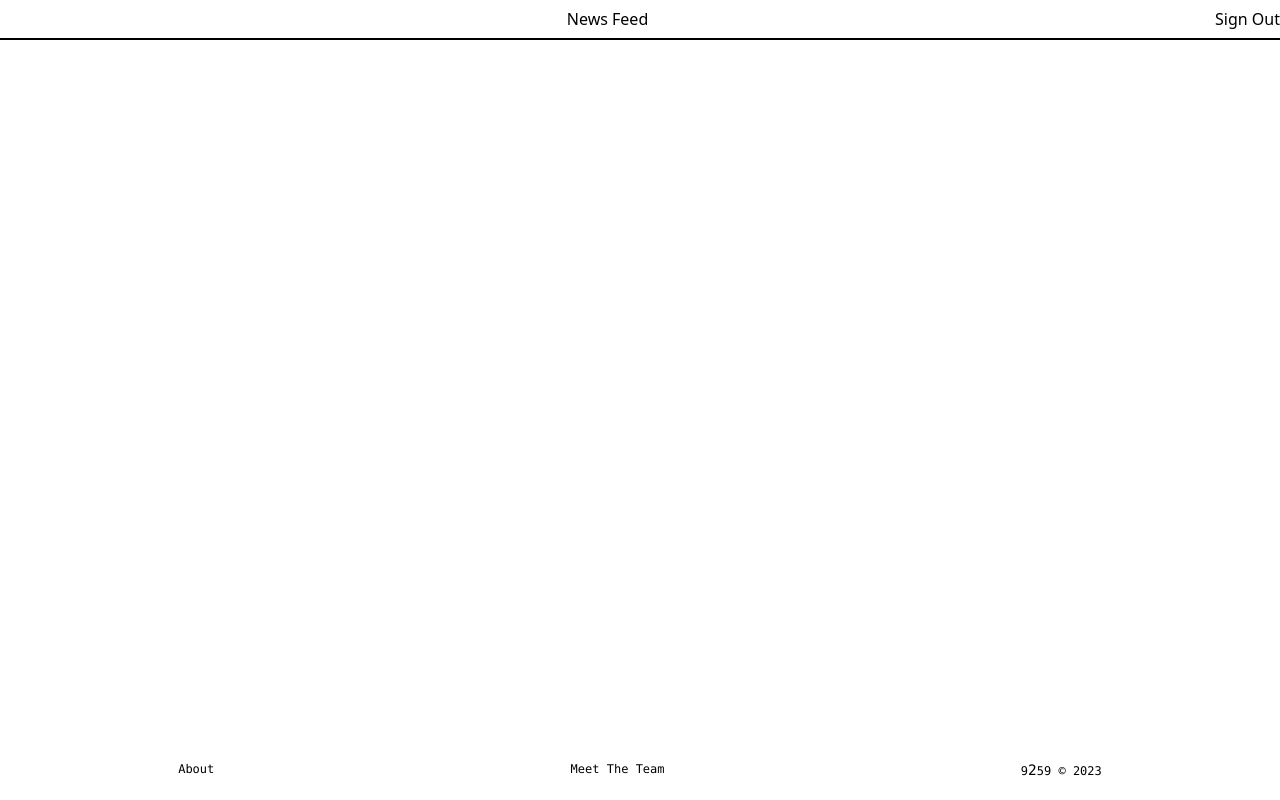
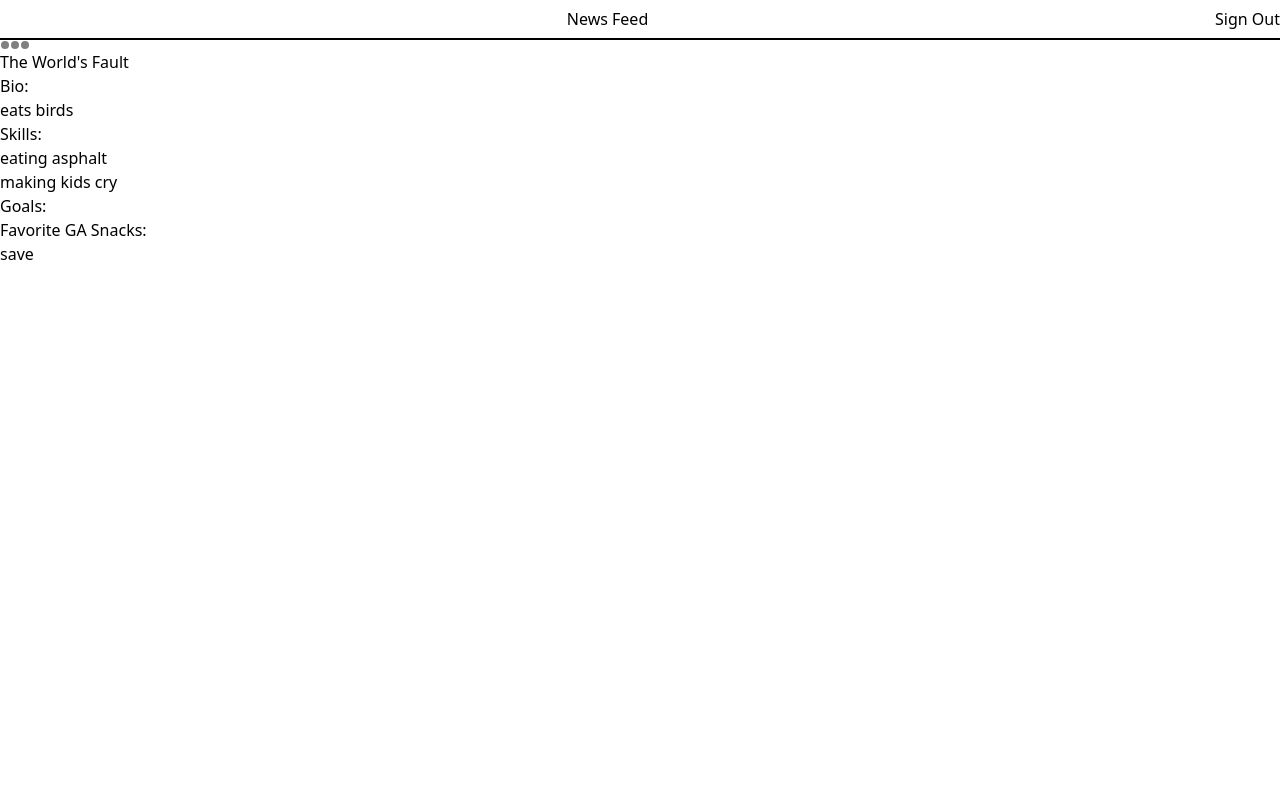
Before and after one commit to SEI-Embers/GA-Tea-FE, a React (Create React App) app: page /profile in a window 1280 px wide. Built offline with nearby package versions, Linux system fonts and the light colour scheme.

Commit message:
added more test content for the profile page, pushing changes so omar can work on the ellipse and its functionality

```diff
--- a/package.json
+++ b/package.json
@@ -10,6 +10,7 @@
     "jwt-decode": "^3.1.2",
     "react": "^18.2.0",
     "react-dom": "^18.2.0",
+    "react-modal": "^3.16.1",
     "react-router-dom": "^6.11.1",
     "react-scripts": "5.0.1",
     "web-vitals": "^2.1.4"
--- a/src/App.js
+++ b/src/App.js
@@ -28,7 +28,11 @@ function App() {
 
   return (
     <div>
-      <Routes>
+      {/* do not push these changes, just comment this out for testing the development of the profile page */}
+
+      <Profile></Profile>
+
+      {/* <Routes>
         <Route path='/' element={<HomePage user={user} setUser={setUser}/>} />
         <Route path='/sign-up' element={<SignUp user={user} setUser={setUser}/>}/>
         <Route path='/sign-in' element={<SignIn user={user} setUser={setUser}/>}/>
@@ -38,7 +42,7 @@ function App() {
         <Route path='/meet-the-team' element={<MeetTheTeam user={user}/>}/>
         <Route path='/about' element={<About user={user}/>} />
       </Routes>
-      <Footer />
+      <Footer /> */}
     </div>
   );
 }
--- a/src/screens/Profile/Profile.jsx
+++ b/src/screens/Profile/Profile.jsx
@@ -1,10 +1,81 @@
 import React from 'react'
 import NavBar from '../../components/NavBar/NavBar'
+import ReactModal from 'react-modal'
+import { useState, useEffect } from 'react'
+export default function Profile(props) {
+  const [pop, setPop] = useState(false)
+  const [isEditable, setIsEditable] = useState(false);
+  const[testProfile, setTestProfile] = useState({
+    bio: '',
+    skills:[''],
+    goals: '',
+    favorite_GA_snacks: ''
+  })
 
-export default function Profile() {
+  const[johnProfile, setJohn] = useState({
+    username:"The World's Fault",
+    bio: 'eats birds',
+    skills: ['eating asphalt','making kids cry'],
+    goals: 'becoming president of the US, and waging war against Canada',
+    favorite_GA_snacks:['lysol wet wipes']
+
+  })
+
+  function popUp(){
+    setPop(!pop)
+  }
+
+
+
+  function saveData(object){
+
+    return
+  }
+
   return (
     <div>
         <NavBar />
+        <div className='left'>
+          <div id='profileImg'></div>
+          <div id='media'></div>
+        </div>
+
+        <div className='right'>
+          <div id='info' style={{ borderColor:'solid black'}}>
+
+            <svg xmlns="http://www.w3.org/2000/svg"  width="30" height="10" style={{marginLeft: 'px'}} >
+              <ellipse cx="5" cy="5" rx="4" ry="4" fill="grey"/>
+              <ellipse cx="15" cy="5" rx="4" ry="4" fill="grey"/>
+              <ellipse cx="25" cy="5" rx="4" ry="4" fill="grey"/>
+            </svg>
+
+            <div id='userName' className='infoDiv'>
+              <h3 className='content'>{johnProfile.username}</h3>
+            </div>
+
+            <div id='bioDiv' className='infoDiv'>
+              <h3>Bio:</h3>
+              <p id='bioText' className='content' >
+                {johnProfile.bio}
+              </p>
+            </div>
+
+            <div id='skillsDiv' className='infoDiv'>
+              <h3>Skills:</h3>
+                <ul id='skillsList'>
+                 {johnProfile.skills.map((result) => (
+                  <li className='content'>{result}</li>
+                 ))}
+                </ul>
+            </div>
+
+
+            <h3>Goals:</h3> {/*p tag*/}
+            <h3>Favorite GA Snacks:</h3>
+
+            <button>save</button>
+          </div>
+        </div>
     </div>
   )
 }
```
Also changed, not shown: 1 other file (tests, documents, lock files or other folders).
